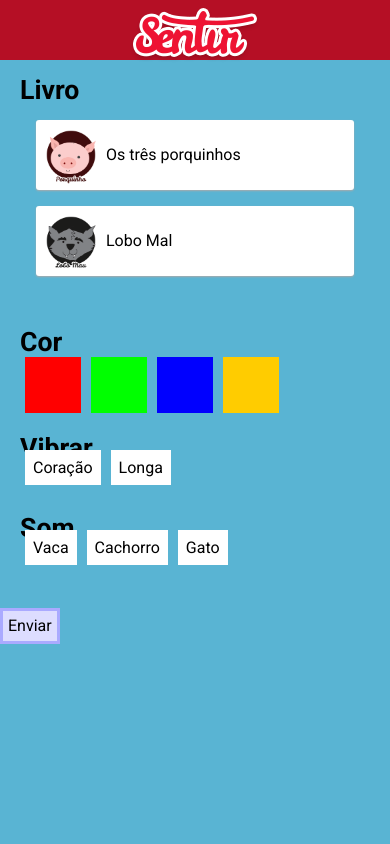
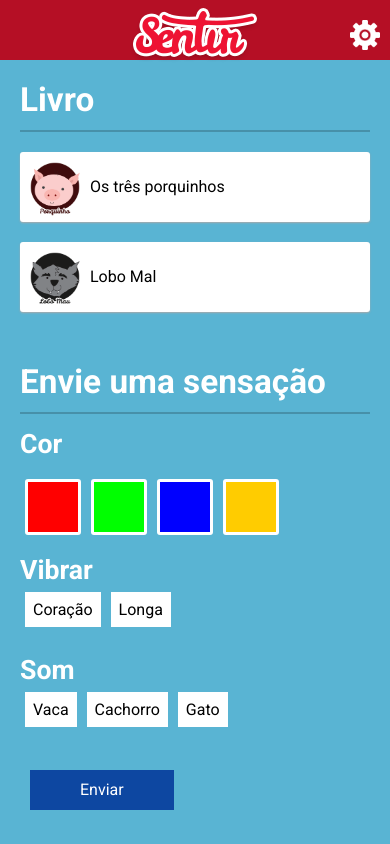
Before and after one commit to rpresb/blueteam, a plain HTML site: page app/www/index.html in a window 390 px wide. Both pictures are taken after a click on the link 97 px from the left and 229 px from the top of the page. Drawn offline with Linux system fonts and the light colour scheme; some packages are replaced by stand-ins of ours.

Commit message:
Configuration and buttons style

```diff
--- a/app/www/css/main.css
+++ b/app/www/css/main.css
@@ -28,6 +28,23 @@ body {
 	text-indent: -9999px;
 	height: 60px;
 }
+
+#btnConfig
+{
+	background: url(../img/config.png) no-repeat center center;
+	width: 30px;
+	height: 50px;
+	display: block;
+	float: right;
+	margin: 10px;
+	background-size: contain;
+}
+
+.config input
+{
+	padding:10px;
+}
+
 .student-button,
 .teacher-button
 {
@@ -69,6 +86,8 @@ body {
 	float: left;
 	margin: 5px;
 	border: solid 3px transparent;
+	border: 3px solid white;
+	border-radius: 3px;
 }
 
 .color-button.selected {
@@ -77,7 +96,6 @@ body {
 
 .control-panel ul{
 	list-style: none;
-	padding-top: 20px;
 	display: block;
 }
 
@@ -145,10 +163,8 @@ body {
 .button {
 	clear: both;
 	float: left;
-	margin-top: 30px;
-	padding: 5px;
-	border: solid 3px #AAAAFF;
-	background-color: #DDDDFF;
+	padding: 5px 10px;
+
 }
 
 div.message {
@@ -156,16 +172,6 @@ div.message {
 	float: left;
 }
 
-#btnConfig {
-	display: block;
-	position: absolute;
-	width: 20px;
-	height: 20px;
-	right: 10px;
-	z-index: 99;
-	background: url(../img/config_icon.png) no-repeat;
-	background-size: 100%;
-}
 
 .student-screen {
 	display: none;
@@ -179,20 +185,50 @@ div.message {
 	display: none;
 }
 
+.control-panel>.category>a.button{
+	background: #0D47A1;
+	position: 	absolute;
+
+	padding: 10px 50px;
+	margin: 10px;
+	text-align: center;
+}
+
 .config {
-	top: 0;
+	top: 20%;
 	left: 0;
 	position: absolute;
 	display: none;
-	width: 100%;
-	height: 100%;
-	background-color: rgba(200, 200, 255, .9);
+	width: 40%;
+	/* height: 100px; */
+	background-color: white;
 	padding: 20px;
+	left: 30%;
+}
+
+.config input[type='submit'], .config input[type='submit']
+{
+	border-radius: 3px;
+}
+
+.config input[type='submit'], .button
+{
+	background: #2196F3;
+	color: white;
+}
+
+.config input[type='button']
+{
+	background: white;
+	color: #2196F3;
 }
 
 #serverip {
 	width: 100%;
-	max-width: 300px
+	max-width: 300px;
+	border-bottom:2px solid #0D47A1;
+	margin-bottom: 20px;
+
 }
 
 
@@ -205,9 +241,21 @@ div.message {
 
 }
 
+.category h1{
+	font-size: 25pt;
+	color: white;
+	padding-bottom: 20px;
+	border-bottom: 2px solid rgba(0, 0, 0, 0.2);
+	margin-bottom: 20px;
+}
+
 .category h2{
 	font-size: 20pt;
+	color: white;
+	padding-bottom: 20px;
 }
+
+
 .book-button {
 	height: 50px;
 	background-repeat:  no-repeat;
@@ -218,4 +266,6 @@ div.message {
 	clear: both;
 	display:block;
 	line-height: 50px;
+	margin: 0 0 20px 0;
+
 }
--- a/app/www/js/main.js
+++ b/app/www/js/main.js
@@ -272,7 +272,7 @@ var loadPreset = function(preset) {
 	preset.configs.forEach(function (c) {
 		switch (c.type) {
 			case "book":
-				html += "<div class='category'><h2>Livro</h2><ul>";
+				html += "<div class='category'><h1>Livro</h1><ul>";
 
 				c.values.forEach(function (book) {
 					html += "<li><a class='event book-button group' data-value='" + book.name + "' style='background-image: url(img/" + book.icon + ");'>" + book.name + "</a></li>";
@@ -282,7 +282,7 @@ var loadPreset = function(preset) {
 
 				break;
 			case "color":
-				html += "<div class='category'><h2>Cor</h2>";
+				html += "<div class='category'><h1>Envie uma sensação</h1><h2>Cor</h2>";
 
 				c.values.forEach(function (color) {
 					html += "<a class='event color-button' data-value='" + color + "' style='background-color:" + color + "'></a>";
@@ -314,7 +314,7 @@ var loadPreset = function(preset) {
 		}
 	});
 
-	html += "<a class='button'>Enviar</a>";
+	html += "<div class='category'><a class='button'>Enviar</a></div>";
 
 	$(".control-panel").html(html);
 
```
Also changed, not shown: app/www/img/config.png (added).
